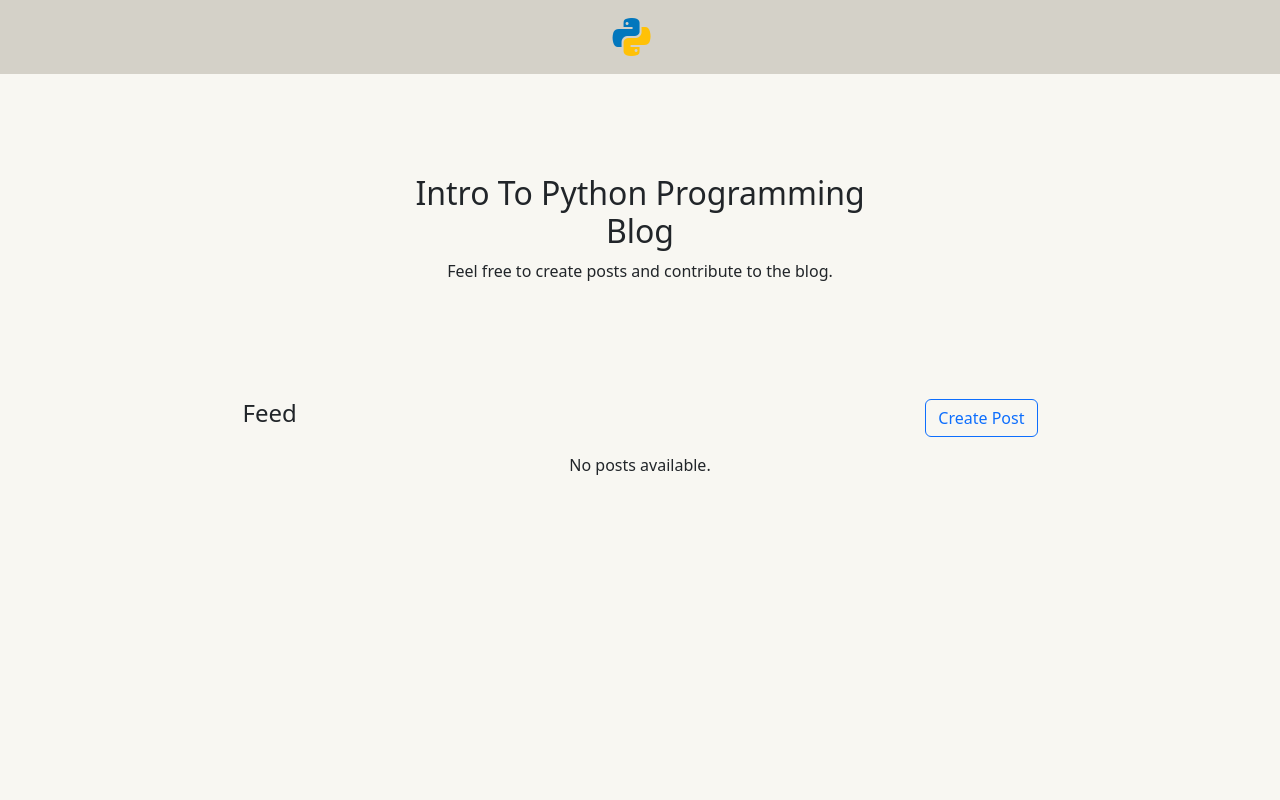
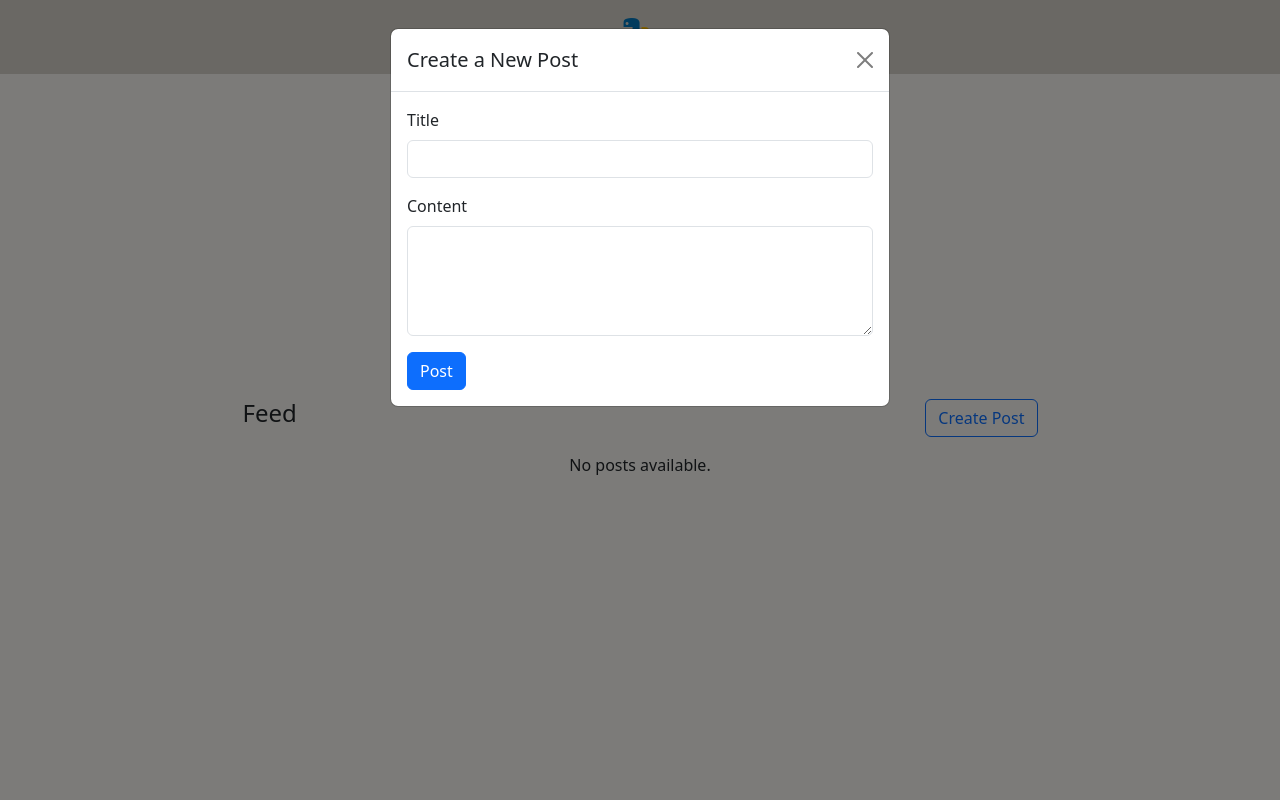
Before and after one commit to jackiedallas/django-blog-website, a Django app: page /home/ in a window 1280 px wide, after a click on "Create Post". Run offline with Django 5.2, Linux system fonts and the light colour scheme; data that the repository does not hold is empty.

Commit message:
modal working from home page

```diff
--- a/blog_website/blog/templates/blog/home.html
+++ b/blog_website/blog/templates/blog/home.html
@@ -39,6 +39,33 @@
         </div>
     </div>
 </div>
+<!-- Bootstrap Modal -->
+<div class="modal fade" id="createPostModal" tabindex="-1" aria-labelledby="createPostModalLabel" aria-hidden="true">
+    <div class="modal-dialog">
+        <div class="modal-content">
+            <div class="modal-header">
+                <h5 class="modal-title" id="createPostModalLabel">Create a New Post</h5>
+                <button type="button" class="btn-close" data-bs-dismiss="modal" aria-label="Close"></button>
+            </div>
+            <div class="modal-body">
+                <!-- Post Form -->
+                <form method="POST" action="{% url 'create_post' %}">
+                    {% csrf_token %}
+                    <div class="mb-3">
+                        <label for="postTitle" class="form-label">Title</label>
+                        <input type="text" class="form-control" id="postTitle" name="title" required>
+                    </div>
+                    <div class="mb-3">
+                        <label for="postContent" class="form-label">Content</label>
+                        <textarea class="form-control" id="postContent" name="content" rows="4" required></textarea>
+                    </div>
+                    <button type="submit" class="btn btn-primary">Post</button>
+                </form>
+            </div>
+        </div>
+    </div>
+</div>
+
 
 
 {% endblock %}
--- a/blog_website/blog/urls.py
+++ b/blog_website/blog/urls.py
@@ -7,5 +7,6 @@ urlpatterns = [
     path('register/', views.register, name='register'),
     path('profile/settings/', views.profile_settings, name='profile_settings'),
     path('profile/<str:username>/', views.profile, name='profile'),
+    path('create-post/', views.create_post, name='create_post'),
     path('post/<slug:slug>/', views.post_detail, name='post_detail'),  # Add this for post details
 ]
--- a/blog_website/blog/views.py
+++ b/blog_website/blog/views.py
@@ -87,3 +87,18 @@ def post_detail(request, slug):
             return redirect('login')  # ✅ Redirect unauthenticated users to login before commenting
 
     return render(request, 'blog/post_detail.html', {'post': post, 'comments': comments, 'form': form})
+
+
+@login_required
+def create_post(request):
+    """View to handle creating a new blog post."""
+    if request.method == 'POST':
+        form = PostForm(request.POST)
+        if form.is_valid():
+            post = form.save(commit=False)
+            post.author = request.user
+            post.save()
+            return redirect('home')
+    else:
+        form = PostForm()
+    return render(request, 'blog/create_post.html', {'form': form})
```
